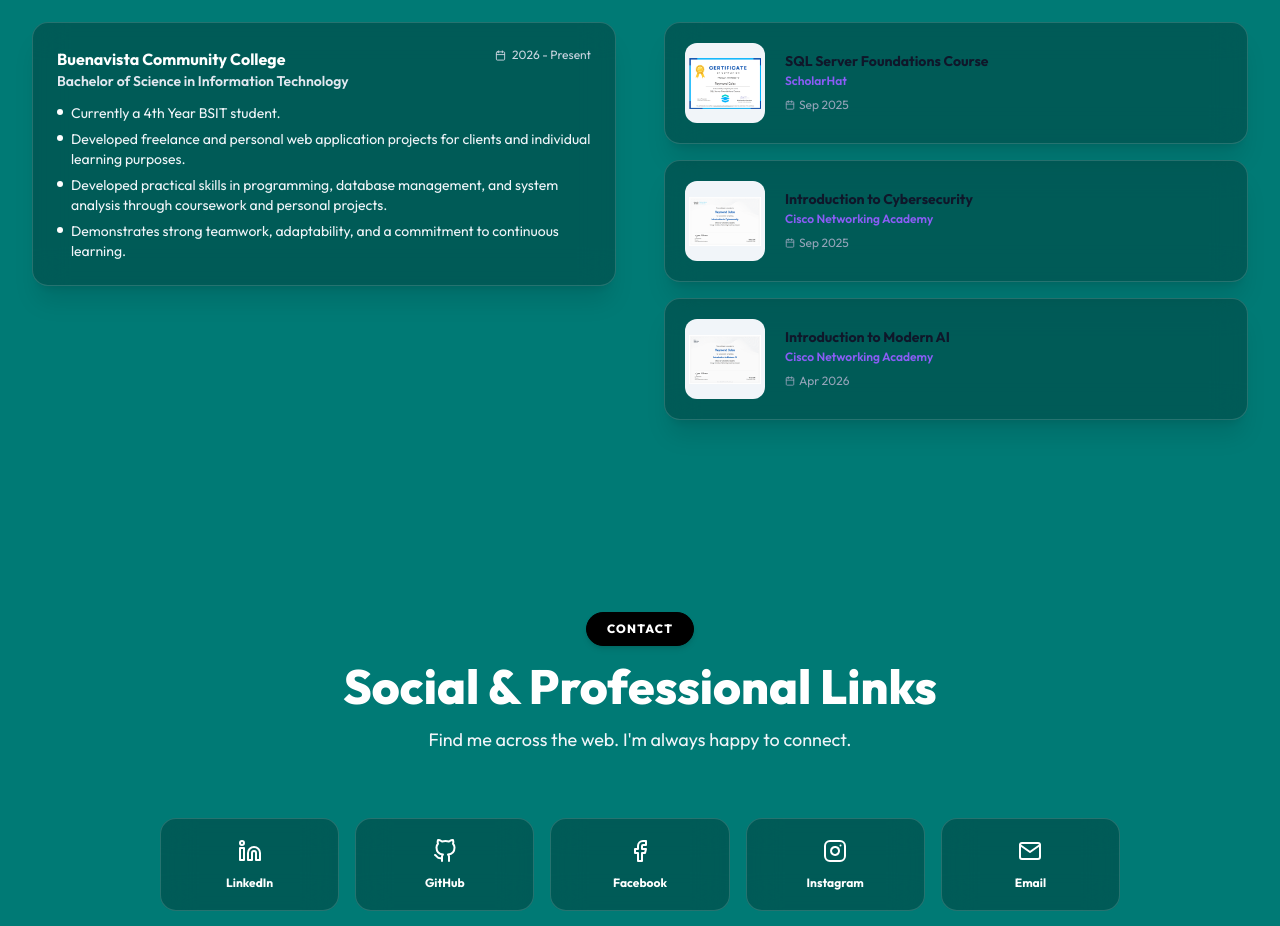
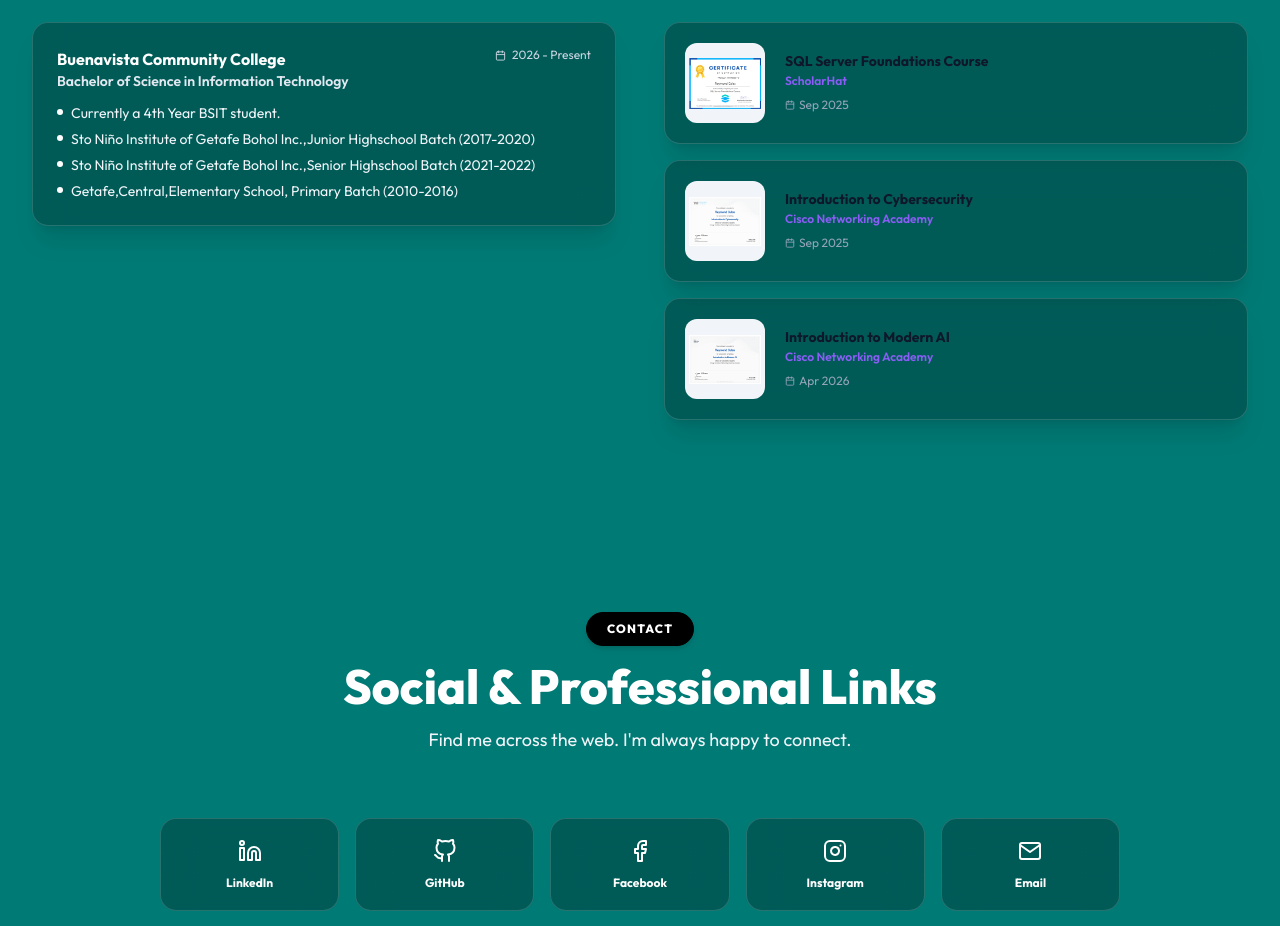
Before and after one commit to raymondculas38-hub/resume, a React (Vite) app: page / in a window 1280 px wide. Shown: the part 5590-6516 px from the top of the page. Built offline with nearby package versions, Linux system fonts and the light colour scheme.

Commit message:
education background

```diff
--- a/src/data/resumeData.ts
+++ b/src/data/resumeData.ts
@@ -393,9 +393,9 @@ export const educationData: EducationItem[] = [
   year: "2026 - Present",
   achievements: [
     "Currently a 4th Year BSIT student.",
-    "Developed freelance and personal web application projects for clients and individual learning purposes.",
-    "Developed practical skills in programming, database management, and system analysis through coursework and personal projects.",
-    "Demonstrates strong teamwork, adaptability, and a commitment to continuous learning."
+    "Sto Niño Institute of Getafe Bohol Inc.,Junior Highschool Batch (2017-2020)",
+    "Sto Niño Institute of Getafe Bohol Inc.,Senior Highschool Batch (2021-2022)",
+    "Getafe,Central,Elementary School, Primary Batch (2010-2016)"
   ]
 }
 ];
```
